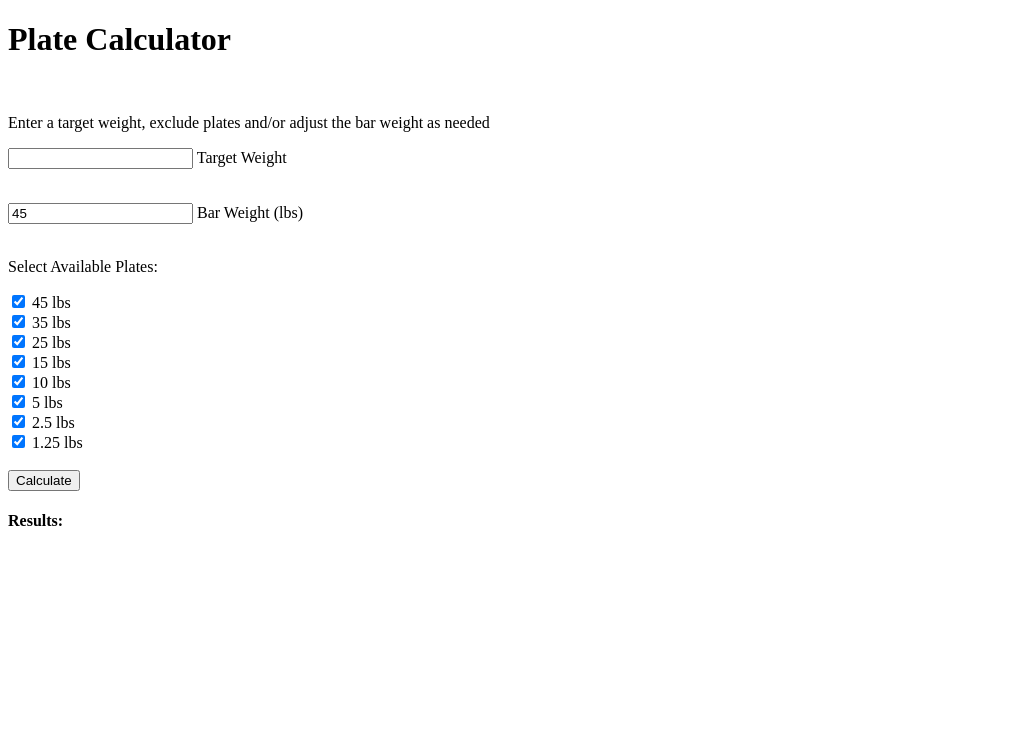
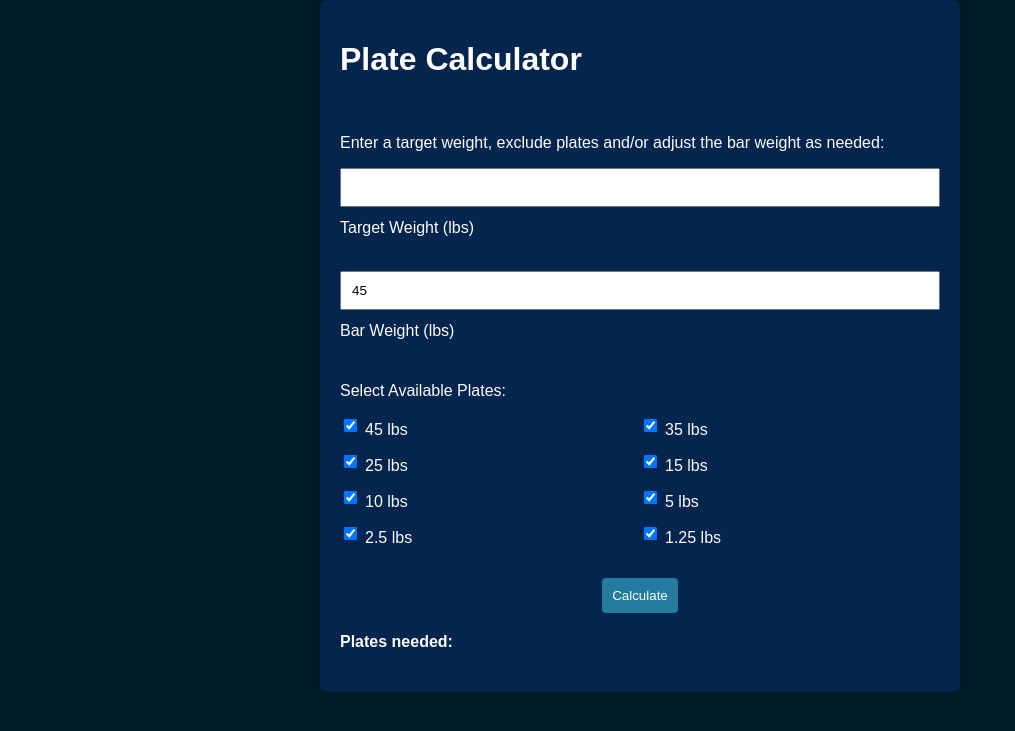
Before and after one commit to MattSharp0/plate_caclulator, a FastAPI app: page /plate_calculator in a window 1280 px wide. Shown: the top 731 px of the page, without its empty margins (0-1015 px from the left). Run offline with FastAPI, Linux system fonts and the light colour scheme.

Commit message:
feat-added static css link to base style-corrected element id case to camel on form refactor-organised form into better structure

```diff
--- a/templates/base.html
+++ b/templates/base.html
@@ -6,7 +6,7 @@
   <meta name="viewport" content="width=device-width, initial-scale=1.0" />
   <meta http-equiv="X-UA-Compatible" content="ie=edge" />
   <title>{% block title %}{% endblock %}</title>
-  <style>.error-message {color: red;}</style>
+  <link href="{{ url_for('static', path='/main.css') }}" rel="stylesheet">
 </head>
 
 <body>
--- a/templates/form.html
+++ b/templates/form.html
@@ -1,16 +1,16 @@
 {% extends "base.html" %}
 {% block title %}Plate Calculator{% endblock %}
 {% block content %}
-<div id="pc_title">
+<div id="pc">
+  <div id="pcTitle">
     <h1>Plate Calculator</h1>
     <br>
-    <p>Enter a target weight, exclude plates and/or adjust the bar weight as needed</p>
+    <p>Enter a target weight, exclude plates and/or adjust the bar weight as needed:</p>
   </div>
-<div id="pc">
-    <form id="pc_form" action="" method="get">
-        <input type="number" id="target_weight" required>
-        <label for="target_weight"> Target Weight</label><br>
-        <p id="errorMessage" class="error-message"></p>
+  <form id="pcForm" action="" method="get">
+      <input type="number" id="targetWeight" min="0" step="5" required>
+      <label for="target_weight"> Target Weight (lbs)</label>
+      <p id="errorMessage" class="errorMessage"></p>
       <br>
       {# <p>Imperial (lbs) or Metric (kg)?</p>
       <input type="radio" name="metric_or_imperial" id="imperial">
@@ -18,35 +18,41 @@
       <input type="radio" name="metric_or_imperial" id="metric">
       <label for="metric"> Metric</label><br>
       <br> #}
-        <input type="number" name="bar_weight" id="bar_weight" value=45>
+      <input type="number" name="bar_weight" id="barWeight" value=45 min="0" step="5">
       <label for="bar_weight"> Bar Weight (lbs)</label><br>
-        <br>
       <p>Select Available Plates:</p>
+      <div class="checkbox-group">
       {% for plate in plates %}
+      <label for="{{plate}}">
         <input type="checkbox" checked="checked" name="excludeWeights" value={{plate}}>
-        <label for="{{plate}}"> {{plate}} lbs</label><br>
+      {{plate}} lbs</label>
       {% endfor %}
+      </div>
       <br>
       <button type="button" onclick="submitForm()">Calculate</button>
     </form>
-    <h4>Results:</h4>
+    <div id="results">
+      <h4 id="resultsTitle">Plates needed:</h4>
       <div id="resultContainer"></div>
+    </div>
 </div>
 {% endblock %}
 {% block footer %}
 <!-- The following code was written by ChatGPT and edited to work by me, I take no credit for this and do not know nearly enough JS-->
 <script>
 function submitForm() {
-  var targetWeight = document.getElementById("target_weight").value;
-  var barWeight = document.getElementById("bar_weight").value;
+  var targetWeight = parseFloat(document.getElementById("targetWeight").value);
+  var barWeight = parseFloat(document.getElementById("barWeight").value);
+
 
   console.log(targetWeight < barWeight)
 
   // Check if the required field is above the value of the optional field
   if (targetWeight < barWeight) {
+    console.log("Target weight less than bar")
     errorMessage.textContent = "The target weight is less than the bar!";
-    target_weight.number = 45
-    return false; // Prevent form submission
+    document.getElementById("pc_form").reset();
+    return; // Prevent form submission
   }
   errorMessage.textContent = "";
 
@@ -54,7 +60,7 @@ function submitForm() {
   var apiUrl = window.location + "/" + encodeURIComponent(targetWeight);
   if (excludeWeights.length > 0) {
     var excludeWeightsArray = Array.from(excludeWeights).map(function (checkbox) {
-      return 'exclude_number=' + encodeURIComponent(checkbox.value);
+      return 'exclude_plates=' + encodeURIComponent(checkbox.value);
     });
 
     apiUrl += '?' + excludeWeightsArray.join('&');
```
Lines whose indentation alone changed are shown as unchanged.
